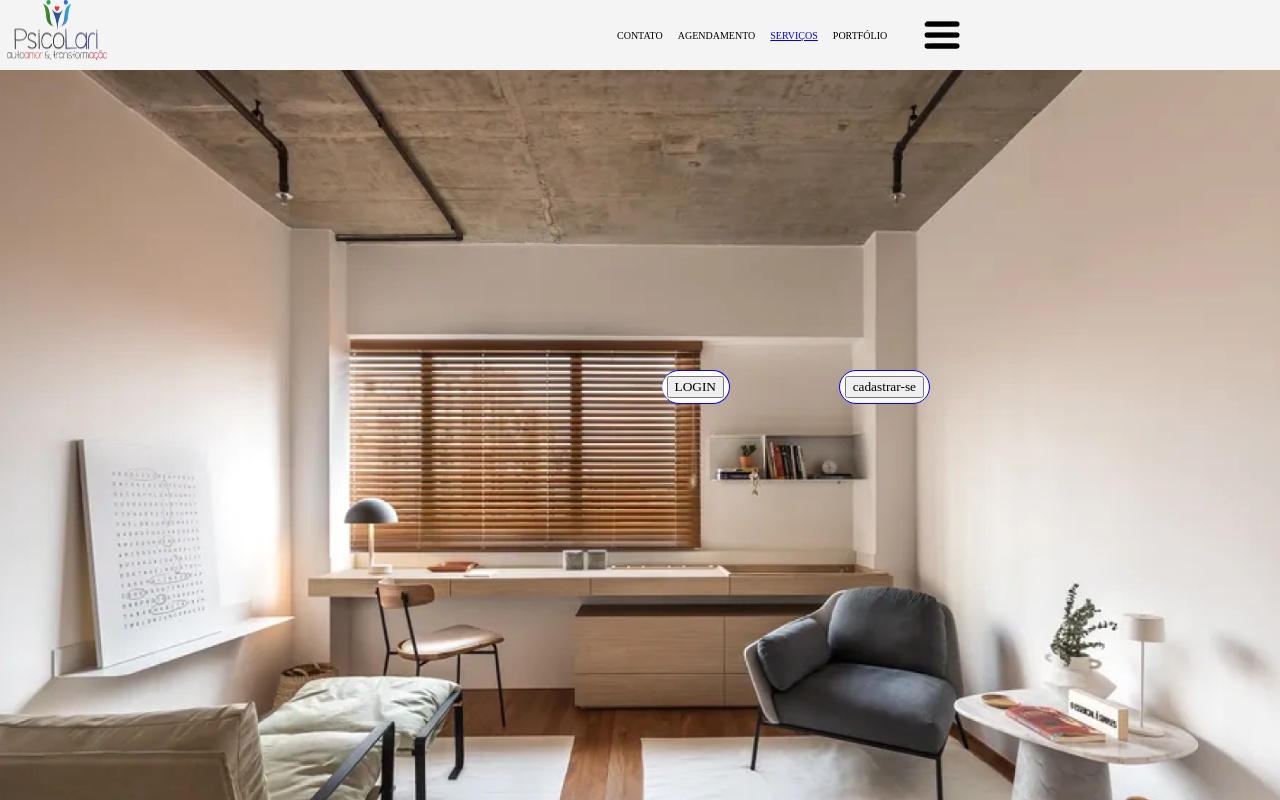
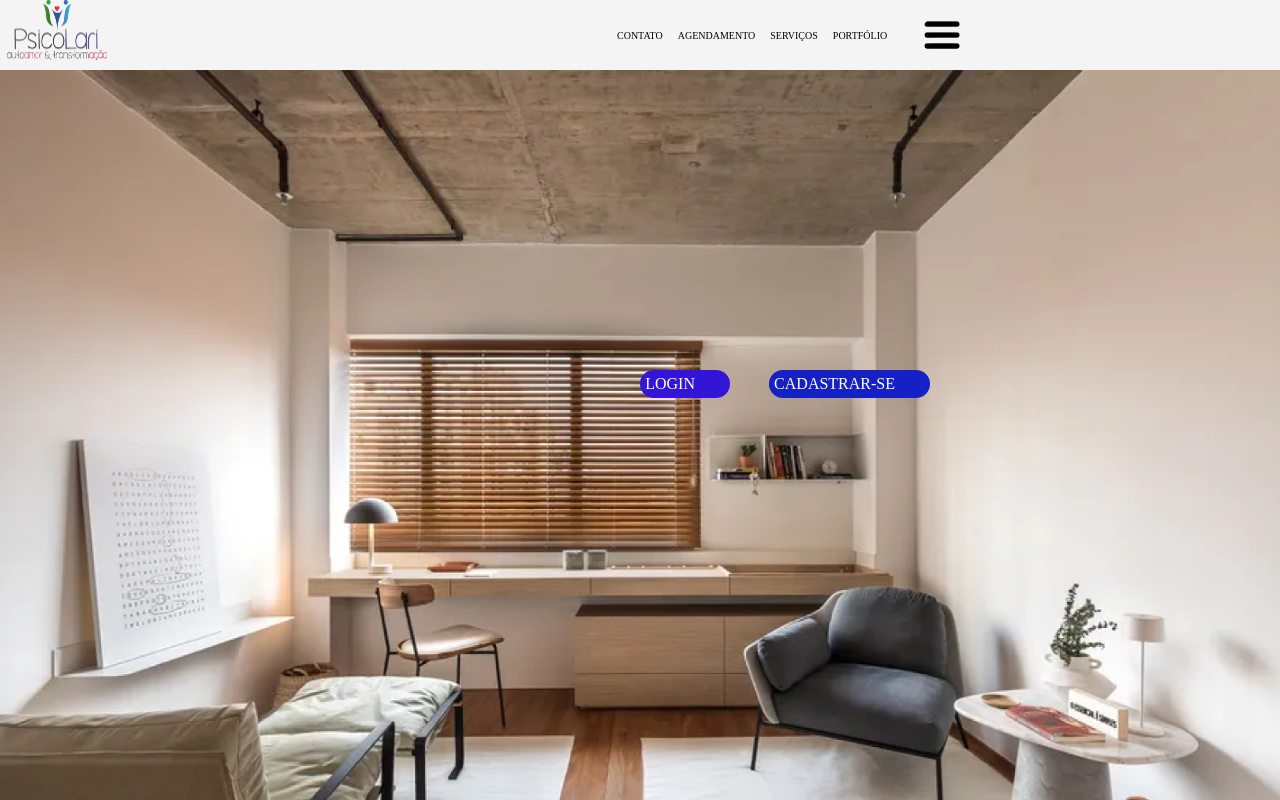
Before and after one commit to JulioCesar39/TCC, a React (Create React App) app: page / in a window 1280 px wide. Shown: the top 800 px of the page. Built offline with nearby package versions, Linux system fonts and the light colour scheme.

Commit message:
Botao arrumado

```diff
--- a/src/pages/home/App.jsx
+++ b/src/pages/home/App.jsx
@@ -1,6 +1,4 @@
 import './App.scss';
-
-import { Link } from 'react-router-dom';
 
 export default function App() {
   return (
@@ -10,7 +8,7 @@ export default function App() {
        <nav>
         <li>CONTATO</li>
         <li>AGENDAMENTO</li>
-        <li><Link to={'./servicos'}>SERVIÇOS</Link></li>
+        <li>SERVIÇOS</li>
         <li>PORTFÓLIO</li>
        </nav>
       <div className='menu'>
@@ -20,13 +18,12 @@ export default function App() {
       <div className='conteudo'>
        <img src="./assets/image/Fundohome.png" alt="" />
      <div className='login'>
-     <a href="?"><button>LOGIN</button></a>
+     <a href="/login">LOGIN</a>
      </div>
 
     <div className='cadastra'>
-    <a href="?"><button>cadastrar-se</button></a>
+     <a href="?">CADASTRAR-SE</a>
       </div>
-
 
       </div>
 
--- a/src/pages/home/App.scss
+++ b/src/pages/home/App.scss
@@ -62,22 +62,26 @@ font-size: 10px;
   img{
     width: 100%;
   }
+  a{
+    text-decoration: none;
+    color: #ffffff;
+  }
 }
  .login{
 
-
+  display: inline-block;
     position: absolute;
 
     top: 300px;
     right: 550px;
     padding: 5px;
+    padding-right: 35px;
+    border: none;
 
+    border-radius: 20px;
+    background-color: #3315da;
+    border-left: 15px;
 
-    border: solid 1px blue;
-    border-radius: 20px;
-    color: blue;
-    background-color: #ffffff;
-    border-left: 15px;
 
   }
 .cadastra{
@@ -86,12 +90,10 @@ font-size: 10px;
   top: 300px;
   right: 350px;
   padding: 5px;
+  padding-right: 35px;
 
-
- border: solid 1px blue;
  border-radius: 20px;
- color: blue;
- background-color: #fafafa;
+ background-color: #1521c5;
 }
 
 }
```
